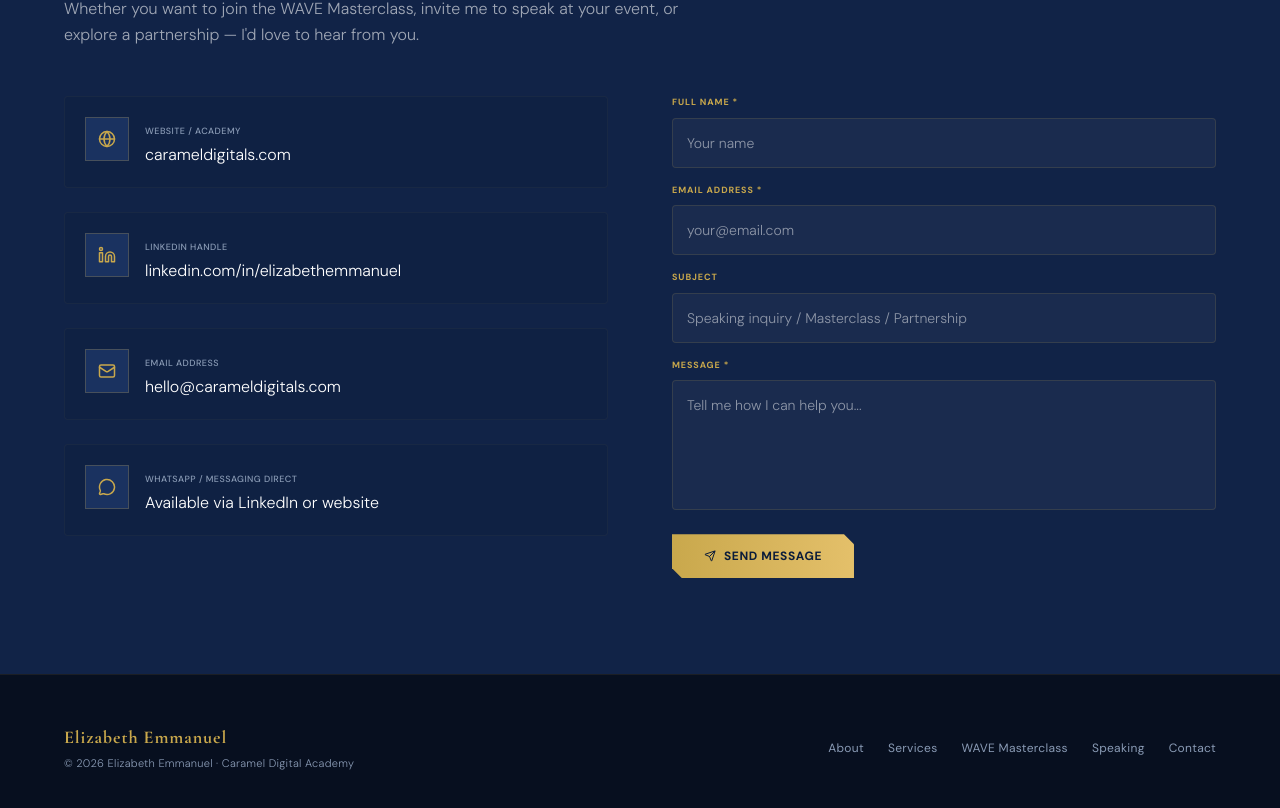
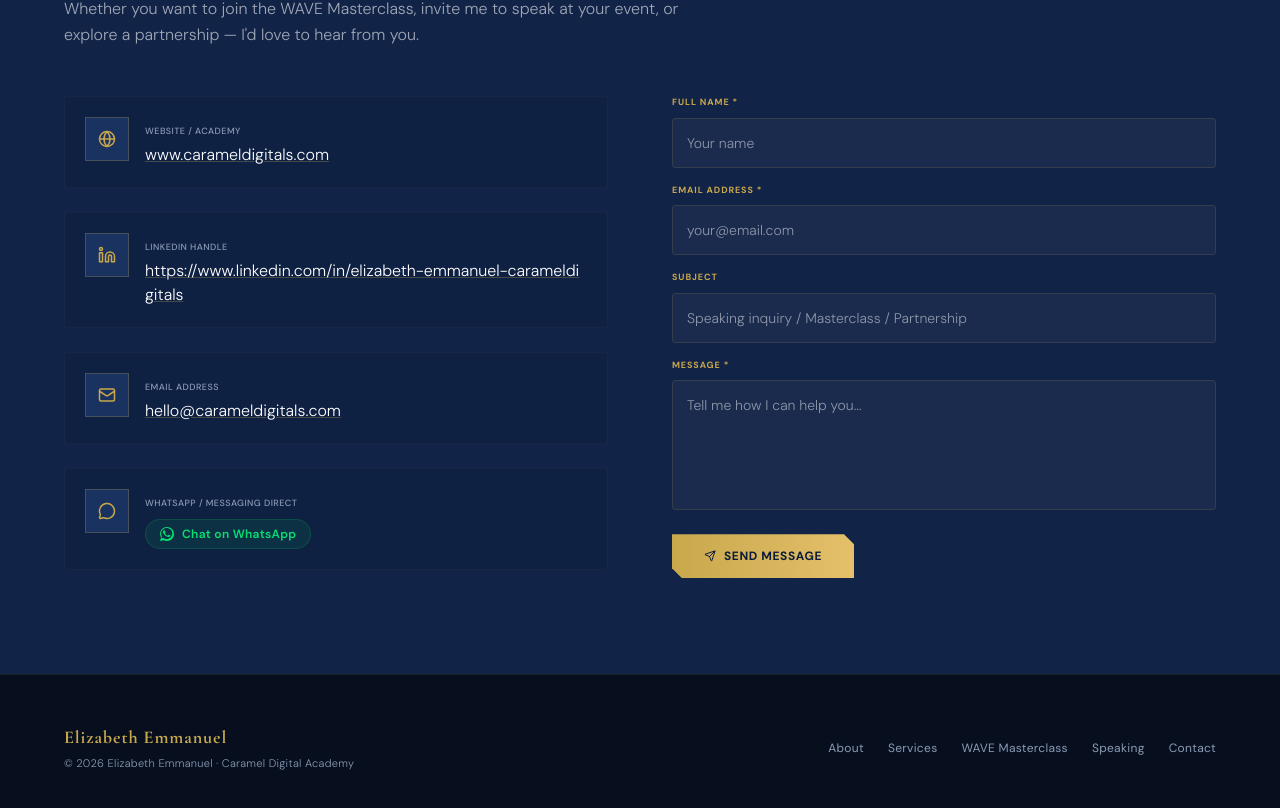
Before and after one commit to carameldigitals-team/Elizabeth-s-Portfolio-Client-Success, a React (Vite) app: page / in a window 1280 px wide. Shown: the part 6647-7455 px from the top of the page. Built offline with nearby package versions, Linux system fonts and the light colour scheme.

Commit message:
feat: update contact links and add auto-migration
Standardize contact details with valid URLs and implement link navigation in the Contact component. Added automatic migration logic to update existing user data with the new link formats.

```diff
--- a/src/App.tsx
+++ b/src/App.tsx
@@ -145,6 +145,24 @@ export default function App() {
         }
         if (!parsed.masterclassCtaLink || parsed.masterclassCtaLink.includes("carameldigitals.com/wave")) {
           parsed.masterclassCtaLink = "https://aiwavemasterclass.carameldigitals.com/";
+          migrated = true;
+        }
+
+        // Auto-migrate website to include www.
+        if (parsed.contactDetails && parsed.contactDetails.website === "carameldigitals.com") {
+          parsed.contactDetails.website = "www.carameldigitals.com";
+          migrated = true;
+        }
+
+        // Auto-migrate LinkedIn to the user's specific fully-qualified URL profile handle
+        if (parsed.contactDetails && (!parsed.contactDetails.linkedin || parsed.contactDetails.linkedin === "linkedin.com/in/elizabethemmanuel")) {
+          parsed.contactDetails.linkedin = "https://www.linkedin.com/in/elizabeth-emmanuel-carameldigitals";
+          migrated = true;
+        }
+
+        // Auto-migrate WhatsApp link to direct link
+        if (parsed.contactDetails && (!parsed.contactDetails.whatsapp || parsed.contactDetails.whatsapp.includes("Available via LinkedIn"))) {
+          parsed.contactDetails.whatsapp = "https://wa.link/ldgv9u";
           migrated = true;
         }
 
--- a/src/components/Contact.tsx
+++ b/src/components/Contact.tsx
@@ -125,7 +125,20 @@ export function Contact({ data, onChange, isEditing, onNewInquiry }: ContactProp
                   value={data.contactDetails.website}
                   onChange={(val) => handleContactDetailChange("website", val)}
                   isEditing={isEditing}
-                />
+                >
+                  <a
+                    href={
+                      data.contactDetails.website.startsWith("http")
+                        ? data.contactDetails.website
+                        : `https://${data.contactDetails.website}`
+                    }
+                    target="_blank"
+                    rel="noopener noreferrer"
+                    className="hover:text-gold transition-colors underline decoration-gold/30 hover:decoration-gold"
+                  >
+                    {data.contactDetails.website}
+                  </a>
+                </EditableText>
               </div>
             </div>
           </div>
@@ -142,7 +155,20 @@ export function Contact({ data, onChange, isEditing, onNewInquiry }: ContactProp
                   value={data.contactDetails.linkedin}
                   onChange={(val) => handleContactDetailChange("linkedin", val)}
                   isEditing={isEditing}
-                />
+                >
+                  <a
+                    href={
+                      data.contactDetails.linkedin.startsWith("http")
+                        ? data.contactDetails.linkedin
+                        : `https://${data.contactDetails.linkedin}`
+                    }
+                    target="_blank"
+                    rel="noopener noreferrer"
+                    className="hover:text-gold transition-colors underline decoration-gold/30 hover:decoration-gold break-all"
+                  >
+                    {data.contactDetails.linkedin}
+                  </a>
+                </EditableText>
               </div>
             </div>
           </div>
@@ -159,7 +185,14 @@ export function Contact({ data, onChange, isEditing, onNewInquiry }: ContactProp
                   value={data.contactDetails.email}
                   onChange={(val) => handleContactDetailChange("email", val)}
                   isEditing={isEditing}
-                />
+                >
+                  <a
+                    href={`mailto:${data.contactDetails.email}`}
+                    className="hover:text-gold transition-colors underline decoration-gold/30 hover:decoration-gold break-all"
+                  >
+                    {data.contactDetails.email}
+                  </a>
+                </EditableText>
               </div>
             </div>
           </div>
@@ -176,7 +209,23 @@ export function Contact({ data, onChange, isEditing, onNewInquiry }: ContactProp
                   value={data.contactDetails.whatsapp}
                   onChange={(val) => handleContactDetailChange("whatsapp", val)}
                   isEditing={isEditing}
-                />
+                >
+                  <a
+                    href={
+                      data.contactDetails.whatsapp.startsWith("http")
+                        ? data.contactDetails.whatsapp
+                        : `https://${data.contactDetails.whatsapp}`
+                    }
+                    target="_blank"
+                    rel="noopener noreferrer"
+                    className="inline-flex items-center gap-2 bg-green-500/10 hover:bg-green-500/20 text-green-400 hover:text-green-300 border border-green-500/20 px-3.5 py-1.5 rounded-full text-xs font-semibold tracking-wide transition-all mt-1"
+                  >
+                    <svg viewBox="0 0 24 24" fill="currentColor" className="w-3.5 h-3.5">
+                      <path d="M.057 24l1.687-6.163c-1.041-1.804-1.588-3.849-1.587-5.946C.06 5.348 5.397.01 12.008.01c3.202.001 6.212 1.246 8.477 3.513 2.266 2.268 3.507 5.28 3.505 8.484-.004 6.657-5.34 11.997-11.953 11.997-2.005-.001-3.973-.502-5.724-1.457L0 24zm6.59-4.846c1.6.95 3.1 1.45 4.8 1.45 5.26 0 9.54-4.28 9.54-9.54 0-2.55-1-4.94-2.82-6.75C16.3 2.5 13.91 1.5 11.46 1.5 6.2 1.5 1.92 5.78 1.92 11.04c0 1.74.46 3.44 1.33 4.93l-.99 3.61 3.7-.97zM17.41 14.3c-.32-.16-1.89-.93-2.18-1.04-.3-.1-.5-.16-.71.16-.2.32-.82 1.04-1 1.25-.19.21-.38.24-.7.08-.32-.16-1.36-.5-2.59-1.6-.96-.86-1.61-1.92-1.8-2.24-.19-.32-.02-.49.14-.65.15-.14.32-.38.48-.56.16-.18.21-.3.32-.5.1-.2.05-.38-.03-.54-.08-.16-.71-1.72-.98-2.36-.26-.64-.53-.55-.72-.56l-.61-.01c-.2 0-.53.07-.8.37-.28.3-1.07 1.04-1.07 2.54s1.1 2.95 1.25 3.15c.15.2 2.16 3.3 5.24 4.63.73.32 1.3.51 1.74.65.74.24 1.4.2 1.94.12.6-.09 1.84-.75 2.1-1.48.25-.74.25-1.37.18-1.48-.07-.1-.27-.16-.62-.32z"/>
+                    </svg>
+                    <span>Chat on WhatsApp</span>
+                  </a>
+                </EditableText>
               </div>
             </div>
           </div>
--- a/src/data/defaultPortfolio.ts
+++ b/src/data/defaultPortfolio.ts
@@ -210,9 +210,9 @@ export const defaultPortfolioData: PortfolioData = {
   contactEmphasis: "Something Together",
   contactSubheading: "Whether you want to join the WAVE Masterclass, invite me to speak at your event, or explore a partnership — I'd love to hear from you.",
   contactDetails: {
-    website: "carameldigitals.com",
-    linkedin: "linkedin.com/in/elizabethemmanuel",
+    website: "www.carameldigitals.com",
+    linkedin: "https://www.linkedin.com/in/elizabeth-emmanuel-carameldigitals",
     email: "hello@carameldigitals.com",
-    whatsapp: "Available via LinkedIn or website"
+    whatsapp: "https://wa.link/ldgv9u"
   }
 };
```
